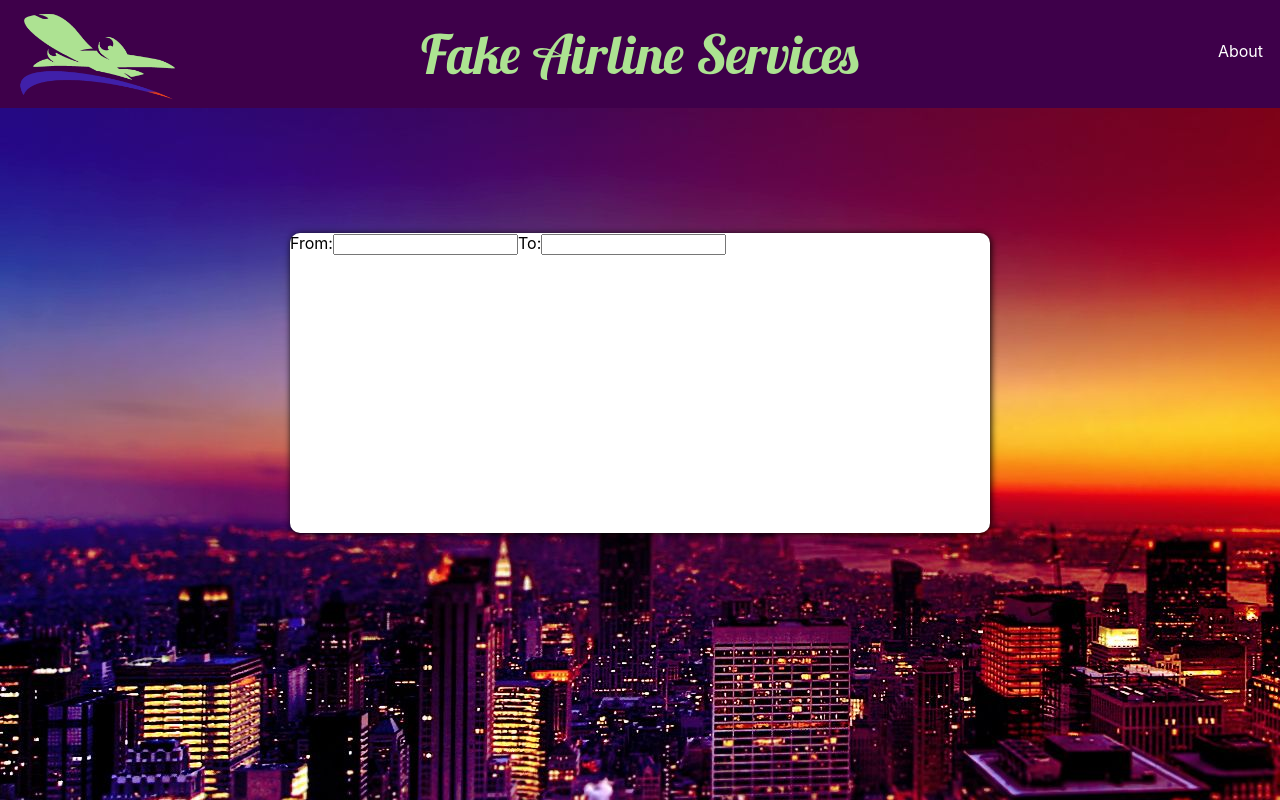
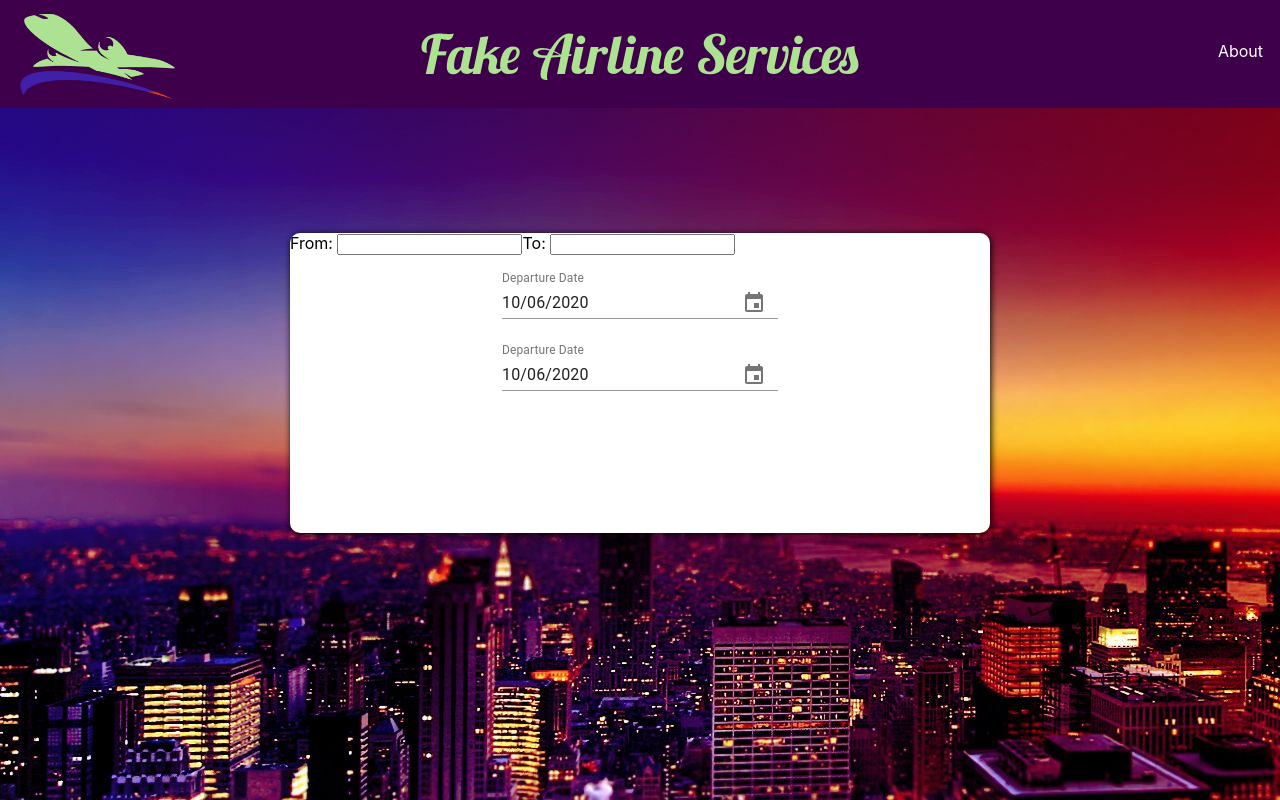
Before and after one commit to Gsuscc/fas-react, a React (Create React App) app: page / in a window 1280 px wide. Built offline with nearby package versions, Linux system fonts and the light colour scheme.

Commit message:
add date picker

```diff
--- a/package.json
+++ b/package.json
@@ -3,10 +3,14 @@
   "version": "0.1.0",
   "private": true,
   "dependencies": {
+    "@date-io/date-fns": "^1.3.13",
+    "@material-ui/core": "^4.11.0",
+    "@material-ui/pickers": "^3.2.10",
     "@testing-library/jest-dom": "^4.2.4",
     "@testing-library/react": "^9.5.0",
     "@testing-library/user-event": "^7.2.1",
     "axios": "^0.20.0",
+    "date-fns": "^2.16.1",
     "react": "^16.13.1",
     "react-dom": "^16.13.1",
     "react-router-dom": "^5.2.0",
--- /dev/null
+++ b/src/components/form/DatePicker.js
@@ -0,0 +1,36 @@
+import "date-fns";
+import React from "react";
+import Grid from "@material-ui/core/Grid";
+import DateFnsUtils from "@date-io/date-fns";
+import {
+  MuiPickersUtilsProvider,
+  KeyboardDatePicker,
+} from "@material-ui/pickers";
+
+export default function DatePicker() {
+  const [selectedDate, setSelectedDate] = React.useState(new Date());
+
+  const handleDateChange = (date) => {
+    setSelectedDate(date);
+  };
+
+  return (
+    <MuiPickersUtilsProvider utils={DateFnsUtils}>
+      <Grid container justify="space-around">
+        <KeyboardDatePicker
+          disableToolbar
+          variant="inline"
+          format="MM/dd/yyyy"
+          margin="normal"
+          id="date-picker-inline"
+          label="Departure Date"
+          value={selectedDate}
+          onChange={handleDateChange}
+          KeyboardButtonProps={{
+            "aria-label": "change date",
+          }}
+        />
+      </Grid>
+    </MuiPickersUtilsProvider>
+  );
+}
--- a/src/components/form/Form.js
+++ b/src/components/form/Form.js
@@ -1,5 +1,6 @@
 import React, { useRef } from "react";
 import AirportChoose from "./AirportChoose";
+import DatePicker from "./DatePicker";
 
 export default function Form() {
   const fromAirport = useRef();
@@ -9,10 +10,12 @@ export default function Form() {
     <div className="search-area">
       <AirportChoose
         inputId="airportOne"
-        label="From:"
+        label="From: "
         reference={fromAirport}
       />
-      <AirportChoose inputId="airportTwo" label="To:" reference={toAirport} />
+      <AirportChoose inputId="airportTwo" label="To: " reference={toAirport} />
+      <DatePicker label="Deaprture Date" />
+      <DatePicker label="Arrival Date" />
     </div>
   );
 }
```
Also changed, not shown: 1 other file (tests, documents, lock files or other folders).
